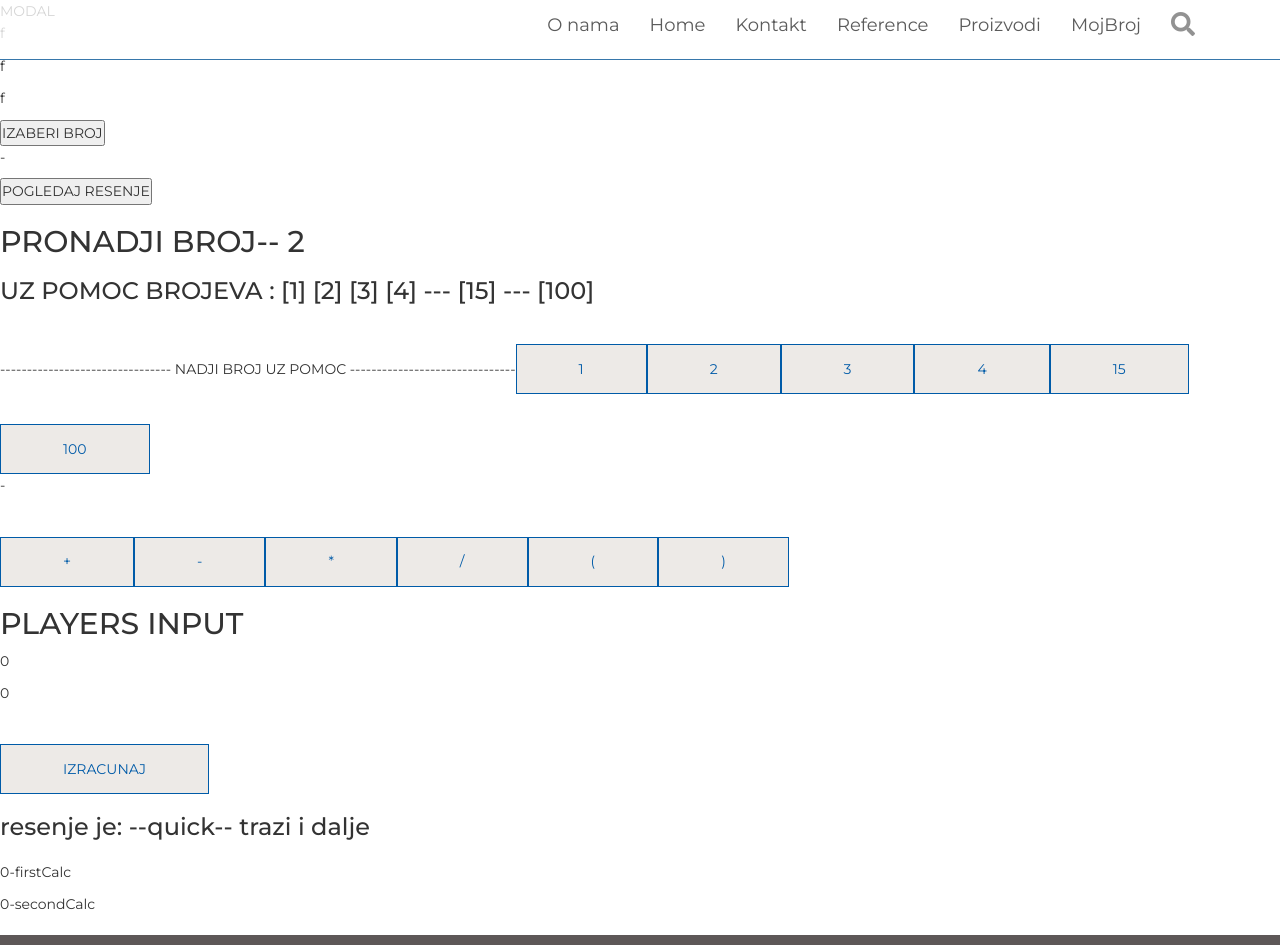
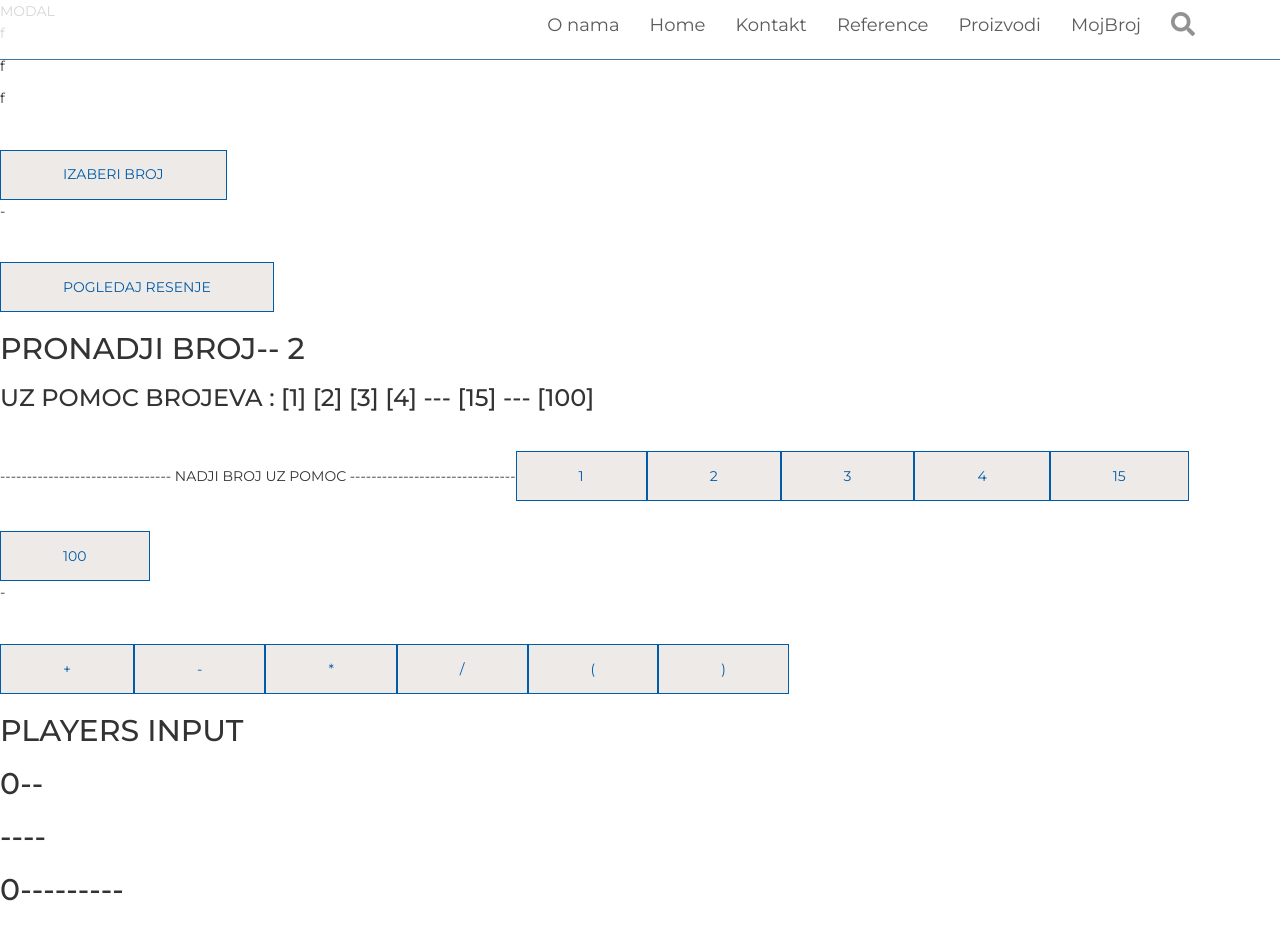
Before and after one commit to ivanbkovacevic/paunbaumax-react, a React (Create React App) app: page /mojbroj in a window 1280 px wide. Shown: the top 945 px of the page. Built offline with nearby package versions, Linux system fonts and the light colour scheme.

Commit message:
moj broj

```diff
--- a/src/components/MojBroj/MojBroj.js
+++ b/src/components/MojBroj/MojBroj.js
@@ -2,62 +2,68 @@ import React, { Component } from 'react';
 
 class MojBroj extends Component {
 
-state={
-    targetNumber:2,
-    target1a:1,
-    target1b:2,
-    target1c:3,
-    target1d:4,
-    target101520:15,
-    target255075100:100,
-    playerInput:0,
-    playerDisplayInput:0,
-    calculation:0,
-    solutionQuick:'quick',
-    text:'trazi i dalje',
-    solutionFull:2,
-    solutionFinal:'',
-    solutionFinalOpis:'',
-    firstCalc:0,
-    secondCalc:0
+  state = {
+    targetNumber: 2,
+    target1a: 1,
+    target1b: 2,
+    target1c: 3,
+    target1d: 4,
+    target101520: 15,
+    target255075100: 100,
+    dupliNumMesasage: '',
+    playerInput:
+    {
+      input: 0,
+      inputArr: [],
+      displayInputOperands: [],
+      displayInputAll: []
+    },
+    calculation: 0,
+    solutionQuick: 'quick',
+    text: 'trazi i dalje',
+    solutionFull: 2,
+    solutionFinal: '',
+    solutionFinalOpis: '',
+    firstCalc: 0,
+    secondCalc: 0
   }
 
   generateTargetsingl = () => {
-    let min=1;
-    let max=9;
-    let min1=100;
-    let max1=900;
+    let min = 1;
+    let max = 9;
+    let min1 = 100;
+    let max1 = 900;
     let target1a = Math.floor(Math.random() * (max - min + 1)) + min;
     let target1b = Math.floor(Math.random() * (max - min + 1)) + min;
     let target1c = Math.floor(Math.random() * (max - min + 1)) + min;
     let target1d = Math.floor(Math.random() * (max - min + 1)) + min;
     let targetNumber = Math.floor(Math.random() * (max1 - min1 + 1)) + min1;
-    this.setState({ targetNumber, target1a, target1b, target1c, target1d})
+    this.setState({ targetNumber, target1a, target1b, target1c, target1d })
   }
 
 
   generateTarget15 = () => {
-      let target101520 = [10, 15, 20, 10, 15, 20, 10, 15, 20,10];
+    let target101520 = [10, 15, 20, 10, 15, 20, 10, 15, 20, 10];
     let index = Math.floor(Math.random() * 10);
     target101520 = target101520[index];
-      this.setState({ target101520})
+    this.setState({ target101520 })
   }
 
   generateTarget100 = () => {
-      let target255075100 = [25, 50, 75, 100, 25, 50, 75, 100,25,50];
-      let index1 = Math.floor(Math.random() * 10) ;
+    let target255075100 = [25, 50, 75, 100, 25, 50, 75, 100, 25, 50];
+    let index1 = Math.floor(Math.random() * 10);
     target255075100 = target255075100[index1];
     this.setState({ target255075100 })
   }
   ///////////////////////// GLAVNA ///////////////////////////////
-    generateTarget=()=>{
+  generateTarget = () => {
     this.generateTargetsingl();
     this.generateTarget15();
     this.generateTarget100();
     //  this.findSolutionQuick();
   }
 
-    generateSolution=()=>{
+  generateSolution = () => {
     this.findSolutionFull();
     this.findAlgoritam();
   }
@@ -66,91 +72,166 @@ state={
 
 
   /////////////////OVA TREBA DA VRATI KONACNO RESENJE////////////////////////////////////
-    findSolutionFull=()=>{
+  findSolutionFull = () => {
     let { targetNumber, target1a, target1b, target1c, target1d, target101520, target255075100 } = this.state;
-      let solutionFinal=target1a*target1b;
-      let solutionFinalDetaljanOpis=target1a*target1b;
+    let solutionFinal = target1a * target1b;
+    let solutionFinalDetaljanOpis = target1a * target1b;
 
-      let solutionFinalOpis='Nemam jos uvek kompletno resenje';
+    let solutionFinalOpis = 'Nemam jos uvek kompletno resenje';
 
-      if(targetNumber ===solutionFinal){
-        solutionFinalOpis = solutionFinalDetaljanOpis.toString()+' CESTITAMO konacno resenje';
-      }else{
-        solutionFinalOpis='Nisam nasao resenje jos'
+    if (targetNumber === solutionFinal) {
+      solutionFinalOpis = solutionFinalDetaljanOpis.toString() + ' CESTITAMO konacno resenje';
+    } else {
+      solutionFinalOpis = 'Nisam nasao resenje jos'
     }
-      this.setState({ solutionFinal, solutionFinalOpis});
+    this.setState({ solutionFinal, solutionFinalOpis });
   }
   //////////////////ALGORITAM////////////////////////////////////
-    findAlgoritam=()=> {
+  findAlgoritam = () => {
     let { targetNumber, target1a, target1b, target1c, target1d, target101520, target255075100 } = this.state;
-      let NumbersArrSingl = [target1a, target1b, target1c, target1d,target101520];
+    let NumbersArrSingl = [target1a, target1b, target1c, target1d, target101520];
     NumbersArrSingl = NumbersArrSingl.sort(function (a, b) { return a - b });
     console.log(NumbersArrSingl);
 
     let targetMaxSingl = Math.max(...NumbersArrSingl);
     console.log(targetMaxSingl);
 
-      let firstCalc=targetNumber/target255075100;
+    let firstCalc = targetNumber / target255075100;
     var closest = NumbersArrSingl.reduce(function (prev, curr) {
       return (Math.abs(curr - firstCalc) < Math.abs(prev - firstCalc) ? curr : prev);
     });
     /////////////////////RACUNJANJA///////////////////////////
-      let secondCalc =target255075100*closest;
-      let restFromSecondCalc= targetNumber-secondCalc;
-      let thirdCal=
+    let secondCalc = target255075100 * closest;
+    let restFromSecondCalc = targetNumber - secondCalc;
+    let thirdCal =
 
       console.log('------------');
-      console.log(targetNumber+' targetNumber');
-      console.log(target255075100+' maxNumber');
+    console.log(targetNumber + ' targetNumber');
+    console.log(target255075100 + ' maxNumber');
     console.log(firstCalc + ' firstCalc ');
-      console.log(closest+' closest');
-      console.log(secondCalc+' secondCalc');
-      console.log(restFromSecondCalc+' restFromSecondCalc');
+    console.log(closest + ' closest');
+    console.log(secondCalc + ' secondCalc');
+    console.log(restFromSecondCalc + ' restFromSecondCalc');
     console.log('------------');
     let solutionFinal = target1a * target1b;
-      this.setState({firstCalc,secondCalc});
+    this.setState({ firstCalc, secondCalc });
   }
   ///////////////////////DUGMAD I MANUELNO RACUNJANJE///////////////////////////////
-  AddNumber=(digit)=>{
-    let playerInput;
-    let {playerDisplayInput}=this.state;
-    let duplo='ne moye dva puta isti broj';
-    this.state.playerInput === digit ?  playerDisplayInput+=duplo : playerDisplayInput+=playerInput;
+  AddNumber = (digit) => {
+    //  displayInput+=digit;
+    let inputArr = this.state.playerInput.inputArr.slice();
+    let displayInputOperands = this.state.playerInput.displayInputOperands.slice();
+    let displayInputAll = this.state.playerInput.displayInputAll.slice();
+    let dupliNum = inputArr.indexOf(digit);
+    let { dupliNumMesasage } = this.state;
+    console.log(inputArr + '--------------------');
+    console.log(dupliNum + ' dupliNum')
 
-    playerDisplayInput+=playerInput;
-    this.setState({playerInput,playerDisplayInput});
-    console.log(playerInput,typeof(playerInput));
-    console.log(playerDisplayInput);
-    console.log(digit+'digit');
-    console.log(duplo+'duplo');
+    if (dupliNum === -1) {
+      inputArr.push(digit);
+      displayInputAll.push(digit);
+
+      this.setState({
+        playerInput:
+        {
+          input: digit,
+          inputArr: inputArr,
+          displayInputOperands: displayInputOperands,
+          displayInputAll:displayInputAll
+        },
+        dupliNumMesasage: dupliNumMesasage
+      });
+    } else {
+      dupliNumMesasage = 'Ne moze isti broj 2x';
+      this.setState({
+        playerInput:
+        {
+          input: digit,
+          inputArr: inputArr,
+          displayInputOperands: displayInputOperands,
+          displayInputAll:displayInputAll
+        },
+        dupliNumMesasage: dupliNumMesasage
+      });
+    }
+    let duplo = 'ne moze dva puta isti broj';
+
+    console.log(digit + 'digit');
+    console.log(inputArr);
+  }
+  AddOperation = (operand) => {
+   let inputArr = this.state.playerInput.inputArr.slice();
+    let displayInputOperands = this.state.playerInput.displayInputOperands.slice();
+   let displayInputAll = this.state.playerInput.displayInputAll.slice();
+
+    displayInputOperands.push(operand);
+    displayInputAll.push(operand);
+    this.setState({
+      playerInput:
+      {
+        input: operand,
+        inputArr: inputArr,
+        displayInputOperands: displayInputOperands,
+        displayInputAll:displayInputAll
+      }
+    });
+
+    console.log(displayInputOperands);
+
+  }
+
+  DisplayAll = () => {
+  //  let inputArr = this.state.playerInput.inputArr.slice();
+  //  let displayInputOperands = this.state.playerInput.displayInputOperands.slice();
+    let displayInputAll = this.state.playerInput.displayInputAll.slice();
+    this.setState({
+      playerInput:
+      {
+        input: 0,
+        //inputArr: inputArr,
+       // displayInputOperands: displayInputOperands,
+        displayInputAll: displayInputAll,
+      }
+    });
+    console.log(displayInputAll)
+  }
+
+  Calculate = () => {
+    let calculation = this.state.playerInput.displayInputAll.slice();
+    calculation=calculation.toString();
+
+     calculation=calculation.replace(/,/g, " ");
+     calculation=eval(calculation);
+    console.log(calculation);
+    this.setState({ calculation })
+  }
+
+  ClearAll = () => {
+    let { targetNumber, target1a, target1b, target1c, target1d, target101520, target255075100, calculation } = this.state;
+    targetNumber = target1a = target1b = target1c = target1d = target101520 = target255075100 = calculation = 0;
+    console.log(targetNumber, target1a, target1b, target1c, target1d, target101520, target255075100)
+    this.setState({
+      playerInput:
+      {
+        input: 0,
+        inputArr: [0],
+        displayInputOperands:[0],
+        displayInputAll: [0]
+      }, targetNumber, target1a, target1b, target1c, target1d, target101520, target255075100, calculation
+    });
   }
 
 
-  AddOperation=(operand)=>{
-    let playerInput=operand;
-    let {playerDisplayInput}=this.state;
-    playerDisplayInput+=playerInput;
-    this.setState({playerInput,playerDisplayInput});
-    console.log(playerInput,typeof(playerInput));
-    console.log(playerDisplayInput);
-  }
+  render() {
 
-  Calculate=()=>{
-      let calculation;
-      calculation=eval(this.state.playerDisplayInput);
-      console.log(calculation);
-      this.setState({calculation})
-  }
-
-    render() {
     let { targetNumber, target1a, target1b, target1c, target1d, target101520, target255075100 } = this.state;
-      return(
+    return (
       <div>
         <p>f</p>
         <p>f</p>
         <p>f</p>
-          <button onClick={this.generateTarget}>IZABERI BROJ</button><p>-</p>
-          <button onClick={this.generateSolution}>POGLEDAJ  RESENJE</button>
+        <button className='button-detaljnije' onClick={this.generateTarget}>IZABERI BROJ</button><p>-</p>
+        <button className='button-detaljnije' onClick={this.generateSolution}>POGLEDAJ  RESENJE</button>
         <h2>PRONADJI BROJ-- {this.state.targetNumber}</h2>
         <h3>UZ POMOC BROJEVA : [{this.state.target1a}] [{this.state.target1b}]
           [{this.state.target1c}] [{this.state.target1d}] --- [{this.state.target101520}] --- [{this.state.target255075100}]
@@ -158,30 +239,35 @@ state={
         --------------------------------
            NADJI BROJ UZ POMOC
            -------------------------------
-          <button className='button-detaljnije'                  onClick={()=>this.AddNumber(target1a)}>{target1a}</button>
-          <button className='button-detaljnije' value={target1b} onClick={()=>this.AddNumber(target1b)}>{target1b}</button>
-          <button className='button-detaljnije' value={target1c} onClick={()=>this.AddNumber(target1c)}>{target1c}</button>
-          <button className='button-detaljnije' value={target1d} onClick={()=>this.AddNumber(target1d)}>{target1d}</button>
-          <button className='button-detaljnije' value={target101520} onClick={()=>this.AddNumber(target101520)}>{target101520}</button>
-          <button className='button-detaljnije' value={target255075100} onClick={()=>this.AddNumber(target255075100)}>{target255075100}</button>
+          <button className='button-detaljnije' onClick={() => this.AddNumber(target1a)}>{target1a}</button>
+        <button className='button-detaljnije' value={target1b} onClick={() => this.AddNumber(target1b)}>{target1b}</button>
+        <button className='button-detaljnije' value={target1c} onClick={() => this.AddNumber(target1c)}>{target1c}</button>
+        <button className='button-detaljnije' value={target1d} onClick={() => this.AddNumber(target1d)}>{target1d}</button>
+        <button className='button-detaljnije' value={target101520} onClick={() => this.AddNumber(target101520)}>{target101520}</button>
+        <button className='button-detaljnije' value={target255075100} onClick={() => this.AddNumber(target255075100)}>{target255075100}</button>
         <p>-</p>
-          <button className='button-detaljnije' value={'+'} onClick={()=>this.AddOperation('+')}>+</button>
-          <button className='button-detaljnije' value={'-'} onClick={()=>this.AddOperation('-')}>-</button>
-          <button className='button-detaljnije' value={'*'} onClick={()=>this.AddOperation('*')}>*</button>
-          <button className='button-detaljnije' value={'/'} onClick={()=>this.AddOperation('/')}>/</button>
-          <button className='button-detaljnije' value={'('} onClick={()=>this.AddOperation('(')}>(</button>
-          <button className='button-detaljnije' value={')'} onClick={()=>this.AddOperation(')')}>)</button>
+        <button className='button-detaljnije' value={'+'} onClick={() => this.AddOperation('+')}>+</button>
+        <button className='button-detaljnije' value={'-'} onClick={() => this.AddOperation('-')}>-</button>
+        <button className='button-detaljnije' value={'*'} onClick={() => this.AddOperation('*')}>*</button>
+        <button className='button-detaljnije' value={'/'} onClick={() => this.AddOperation('/')}>/</button>
+        <button className='button-detaljnije' value={'('} onClick={() => this.AddOperation('(')}>(</button>
+        <button className='button-detaljnije' value={')'} onClick={() => this.AddOperation(')')}>)</button>
         <div>
           <h2>PLAYERS INPUT</h2>
-                <p>{this.state.playerDisplayInput}</p>
-                <p>{this.state.calculation}</p>
-                <button className='button-detaljnije'  onClick={this.Calculate}>IZRACUNAJ</button>
+          <p><h2>{this.state.playerInput.input}--</h2></p><span>{this.state.dupliNumMesasage}</span>
+          <p><h2>{this.state.playerInput.displayInputAll}----</h2></p>
+          <p><h2>{this.state.calculation}---------</h2></p>
+          <button className='button-detaljnije' onClick={this.Calculate}>IZRACUNAJ</button>
+          <button className='button-detaljnije' onClick={this.ClearAll}>RESETUJ SVE</button>
+          <button className='button-detaljnije' onClick={this.DisplayAll}>PRIKAZI SVE</button>
         </div>
         <div className='resenje'><h3>resenje je: --{this.state.solutionQuick}-- {this.state.text}</h3>
           <h3>{this.state.solutionFinal}</h3>
           <h3>{this.state.solutionFinalOpis}</h3>
           <p>{this.state.firstCalc}-firstCalc</p>
           <p>{this.state.secondCalc}-secondCalc</p>
+
+
         </div>
 
 
```
Lines whose indentation alone changed are shown as unchanged.
